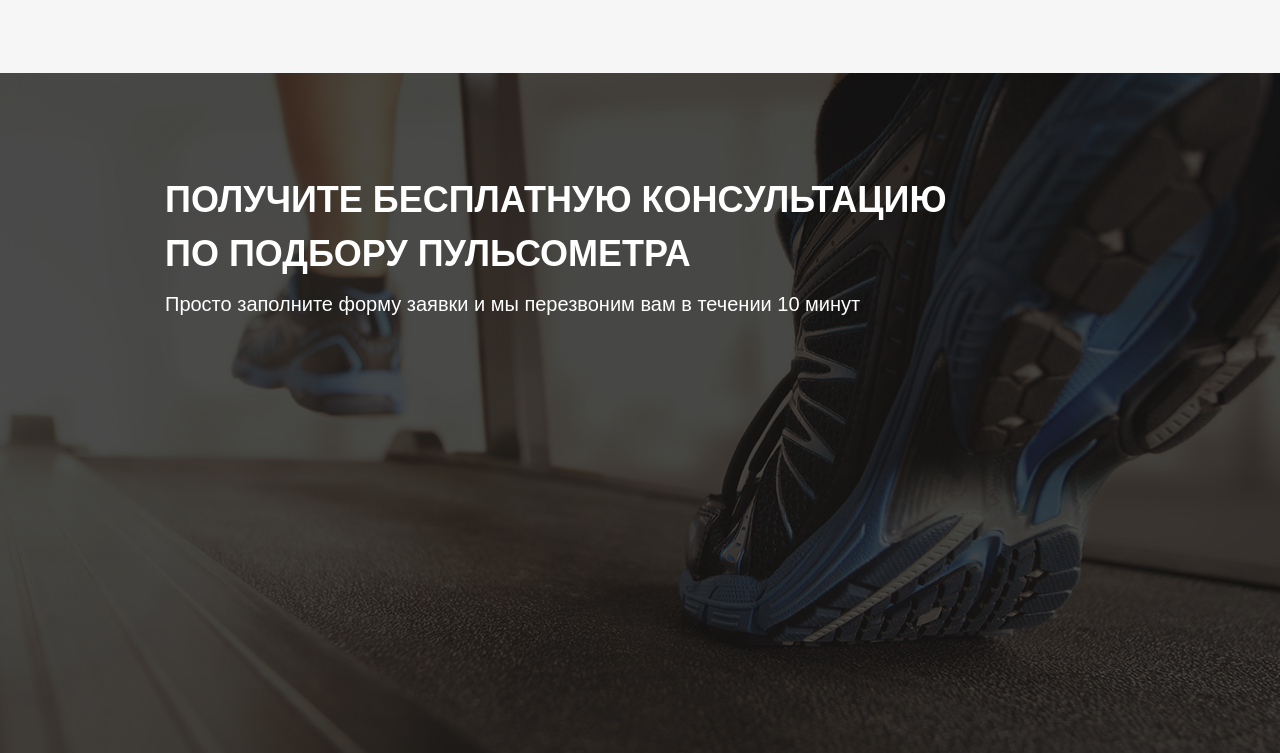
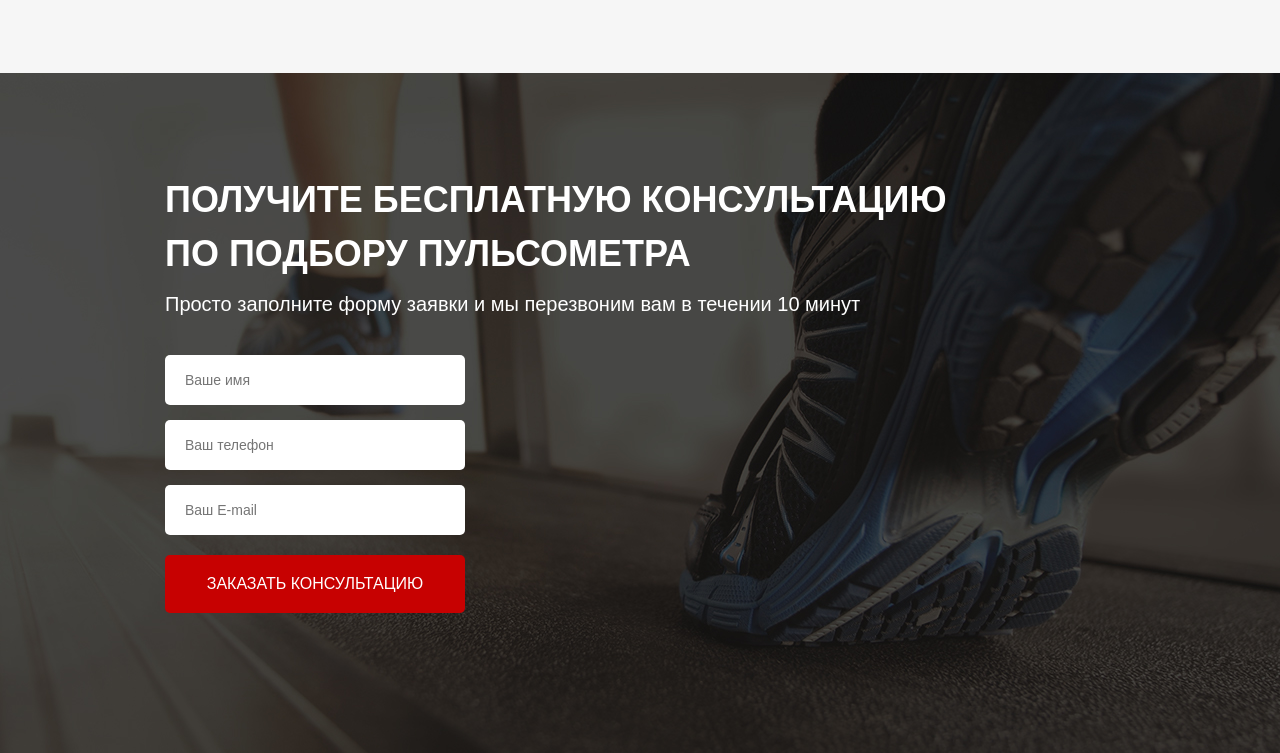
Before and after one commit to evilsepxd/runSmart, a website: page src/index.html in a window 1280 px wide. Shown: the part 1072-1825 px from the top of the page. Drawn offline with Linux system fonts and the light colour scheme; a web font is replaced by a local one.

Commit message:
Lesson 2
Added "forms" section, made forms

```diff
--- a/src/index.html
+++ b/src/index.html
@@ -89,6 +89,12 @@
 			<div class="consultation__descr">
 				Просто заполните форму заявки и мы перезвоним вам в течении 10 минут
 			</div>
+			<form class="feed-form" action="#">
+				<input name="name" required placeholder="Ваше имя" type="text">
+				<input name="phone" required placeholder="Ваш телефон" type="number">
+				<input name="email" required placeholder="Ваш E-mail" type="email">
+				<button class="button button_submit">заказать кОНСУЛЬТАЦИЮ</button>
+			</form>
 		</div>
 	</div>
 </body>
--- a/src/sass/blocks/_buttons.scss
+++ b/src/sass/blocks/_buttons.scss
@@ -15,4 +15,11 @@
 		height: 50px;
 		font-size: 16px;
 	}
+	&_submit {
+		width: 100%;
+		height: 58px;
+		border-radius: 5px;
+		background-color: $main-color;
+		font-size: 16px;
+	}
 }
--- /dev/null
+++ b/src/sass/blocks/_forms.scss
@@ -0,0 +1,20 @@
+.feed-form {
+	margin-top: 36px;
+	display: flex;
+	flex-direction: column;
+	width: 300px;
+	input {
+		height: 50px;
+		border-radius: 5px;
+		background-color: #fff;
+		margin-bottom: 15px;
+		border: none;
+		padding: 0 20px;
+		color: #4B4B4B;
+		font-size: 14px;
+		font-weight: 300;
+		&:nth-child(3) {
+			margin-bottom: 20px;
+		}
+	}
+}
--- a/src/sass/style.scss
+++ b/src/sass/style.scss
@@ -6,6 +6,7 @@
 @import 'blocks/titles';
 @import 'base/media';
 @import 'blocks/consultation';
+@import 'blocks/forms';
 
 * {
 	font-family: 'MuseoModerno', cursive;
```
Also changed, not shown: src/css/style.min.css.
